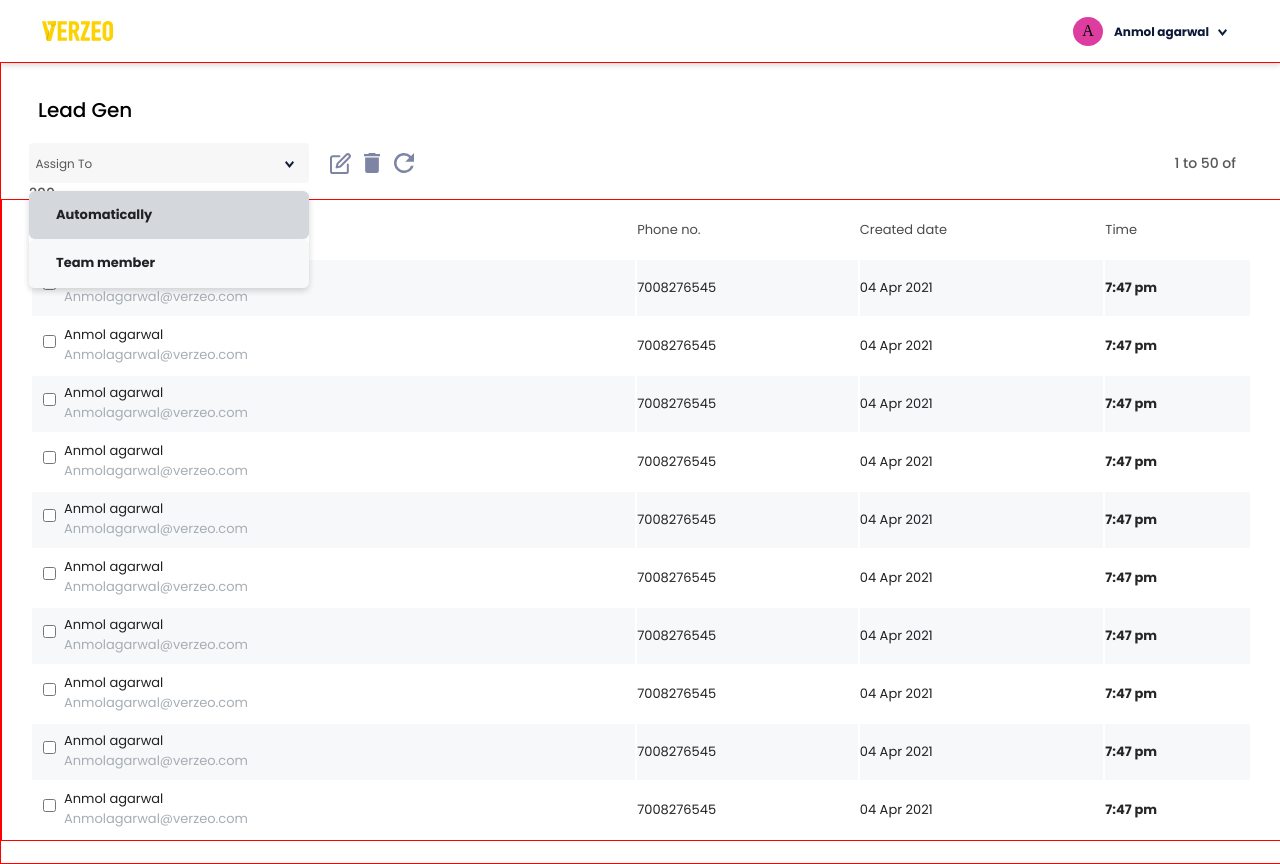
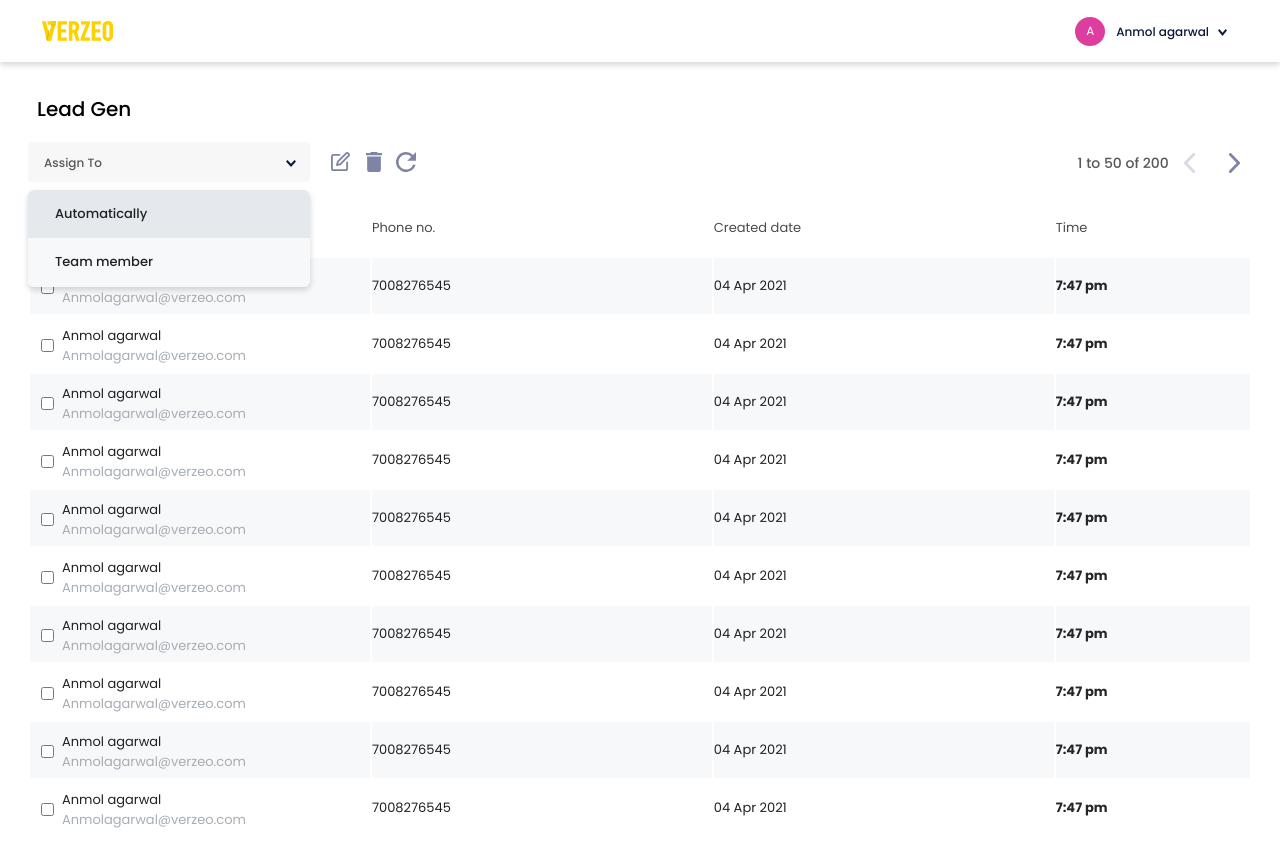
Before and after one commit to RajeshKushwaha1/verzeoui1, a React (Create React App) app: page / in a window 1280 px wide. Both pictures are taken after a click on the picture 289 px from the left and 164 px from the top of the page. Built offline with nearby package versions, Linux system fonts and the light colour scheme.

Commit message:
correct ui lead gen

```diff
--- a/src/Components/LeadGen/Navbar.jsx
+++ b/src/Components/LeadGen/Navbar.jsx
@@ -2,27 +2,6 @@ import React from "react";
 import styled from "styled-components";
 import verzeologo from "../img/verzeologo.svg";
 import ArrowDown from "../img/ArrorDown.svg";
-
-const Navbar = () => {
-  return (
-    <>
-      <NavbarContainer>
-        <Logo>
-          <img src={verzeologo} alt="verzeologo" />
-        </Logo>
-        <Text>
-          <Circle>A</Circle>
-          <p>Anmol agarwal</p>
-          <span>
-            <img src={ArrowDown} alt="ArrowDown" />
-          </span>
-        </Text>
-      </NavbarContainer>
-    </>
-  );
-};
-
-export default Navbar;
 
 const NavbarContainer = styled.div`
   width: auto;
@@ -51,12 +30,12 @@ const Text = styled.div`
     }
   }
   p {
+    color: #ffffff;
     height: 17px;
     font-size: 12px;
-    font-weight: 600;
+    font-weight: 500;
     font-style: normal;
     font-family: Poppins;
-    font-family: "Poppins", sans-serif;
     letter-spacing: 0px;
     color: #0b1838;
     margin-left: 11px;
@@ -71,6 +50,12 @@ const Text = styled.div`
 const Circle = styled.div`
   width: 30px;
   height: 29px;
+  color: white;
+  font-size: 12px;
+  font-weight: normal;
+  font-style: normal;
+  font-family: Poppins;
+  letter-spacing: 0px;
   background: #de3da0 0% 0% no-repeat padding-box;
   border-radius: 50%;
   display: flex;
@@ -78,3 +63,24 @@ const Circle = styled.div`
   justify-content: center;
   cursor: pointer;
 `;
+
+const Navbar = () => {
+  return (
+    <>
+      <NavbarContainer>
+        <Logo>
+          <img src={verzeologo} alt="verzeologo" />
+        </Logo>
+        <Text>
+          <Circle>A</Circle>
+          <p>Anmol agarwal</p>
+          <span>
+            <img src={ArrowDown} alt="ArrowDown" />
+          </span>
+        </Text>
+      </NavbarContainer>
+    </>
+  );
+};
+
+export default Navbar;
--- a/src/Components/LeadGen/PopUp.jsx
+++ b/src/Components/LeadGen/PopUp.jsx
@@ -1,43 +1,6 @@
 import React, { useState } from "react";
 import styled from "styled-components";
-import Close from "../img/Close.svg"
-
-const Popup = () => {
-
-    const [cross, setCross] = useState(true);
-
-    const HandleCross = () => {
-        setCross(!cross)
-    }
-
-  return (
-    <>
-    {cross && <PopupContainer>
-        <Crossbtn>
-          <img src={Close} alt="Close" onClick={HandleCross}/>
-        </Crossbtn>
-        <Team>Assign to team member</Team>
-        <Selector>
-          <form>
-            <label for="member">Select member</label>
-            <br />
-            <select name="team" id="cars">
-              <option value="Tech">Tech member</option>
-              <option value="opertor">opertor</option>
-              <option value="opel">Opel</option>
-              <option value="audi">Audi</option>
-            </select>
-            <br />
-            <button>Create</button>
-          </form>
-        </Selector>
-      </PopupContainer>}
-
-    </>
-  );
-};
-
-export default Popup;
+import Close from "../img/Close.svg";
 
 const PopupContainer = styled.div`
   position: absolute;
@@ -104,3 +67,40 @@ const Selector = styled.div`
     }
   }
 `;
+
+const Popup = () => {
+  const [cross, setCross] = useState(true);
+
+  const HandleCross = () => {
+    setCross(!cross);
+  };
+
+  return (
+    <>
+      {cross && (
+        <PopupContainer>
+          <Crossbtn>
+            <img src={Close} alt="Close" onClick={HandleCross} />
+          </Crossbtn>
+          <Team>Assign to team member</Team>
+          <Selector>
+            <form>
+              <label for="member">Select member</label>
+              <br />
+              <select name="team" id="cars">
+                <option value="Tech">Tech member</option>
+                <option value="opertor">opertor</option>
+                <option value="opel">Opel</option>
+                <option value="audi">Audi</option>
+              </select>
+              <br />
+              <button>Create</button>
+            </form>
+          </Selector>
+        </PopupContainer>
+      )}
+    </>
+  );
+};
+
+export default Popup;
--- a/src/Components/LeadGen/Table.jsx
+++ b/src/Components/LeadGen/Table.jsx
@@ -12,7 +12,6 @@ const TableMainDiv = styled.div`
   width: 100%;
   height: 100vh;
   overflow-y: hidden;
-  border: 1px solid red;
 `;
 
 const TableHeading = styled.h1`
@@ -36,16 +35,18 @@ const InpEdiDelRefDIv = styled.div`
 `;
 
 const Input = styled.input`
-  width: 280px;
+  width: 22%;
   height: 40px;
+  padding-left: 1rem;
   outline: none;
   background: #f7f7f7 0% 0% no-repeat padding-box;
   border-radius: 4px;
   border: none;
   opacity: 1;
   ::placeholder {
+    height: 17px;
     font-size: 12px;
-    font-weight: normal;
+    font-weight: 500;
     font-style: normal;
     font-family: Poppins;
     letter-spacing: 0px;
@@ -62,16 +63,22 @@ const ImgArrowDown = styled.img`
 
 const ImgEdit = styled.img`
   position: absolute;
+  width: 19px;
+  height: 19px;
   margin-top: 10px;
   margin-left: 35.25px;
 `;
 const ImgDelete = styled.img`
   position: absolute;
+  width: 16px;
+  height: 20px;
   margin-top: 10px;
   margin-left: 70px;
 `;
 const ImgRefres = styled.img`
   position: absolute;
+  width: 20px;
+  height: 20px;
   margin-top: 10px;
   margin-left: 100px;
 `;
@@ -79,7 +86,6 @@ const ImgRefres = styled.img`
 const OneToFifty = styled.span`
   width: 91px;
   height: 20px;
-  margin-left: 880px;
   font-size: 14px;
   font-style: normal;
   font-weight: 500;
@@ -88,36 +94,36 @@ const OneToFifty = styled.span`
   color: #585858;
   opacity: 1;
 `;
+
+const DivLeftRight = styled.div`
+  float: right;
+  width: 10rem;
+  height: 20px;
+  margin-top: 0.7rem;
+`;
+
 const ImgLeftArrow = styled.img`
   position: absolute;
-  margin-top: 10px;
   margin-left: 15px;
 `;
 const ImgRightArrow = styled.img`
   position: absolute;
-  margin-top: 10px;
-  margin-left: 50px;
+  margin-left: 60px;
 `;
 
 const Tables = styled.table`
-  /* width: 98.25%; */
   width: 100%;
   height: auto;
   padding-left: 28px;
   padding-right: 28px;
-  /* margin-left: 28px; */
   margin-top: 1rem;
   opacity: 1;
-
-  border: 1px solid red;
 `;
 
 const TheadTh = styled.thead`
   width: 90%;
   height: 56px;
   margin-left: 28px;
-  /* border: 1px solid red; */
-  /* background-color: red; */
 `;
 
 const TrTh = styled.tr`
@@ -135,6 +141,9 @@ const TrTh = styled.tr`
     color: #4a4a4a;
     opacity: 1;
   }
+  &:hover {
+    background-color: #c2d7e2;
+  }
 `;
 
 const Tbody = styled.tbody`
@@ -147,11 +156,17 @@ const Tr = styled.tr`
   &:nth-child(odd) {
     background: #f6f8f9 0% 0% no-repeat padding-box;
   }
+
+  &:hover {
+    background-color: #c2d7e2;
+  }
 `;
 
 const TdTbody = styled.td`
-  font-weight: normal;
+  width: 28%;
+  font-weight: 400;
   font-size: 13px;
+  line-height: 20px;
   font-style: normal;
   font-family: Poppins;
   letter-spacing: 0px;
@@ -161,6 +176,7 @@ const TdTbody = styled.td`
 `;
 
 const TdTbodyTime = styled.td`
+  width: 28%;
   font-weight: bold;
   font-size: 13px;
   font-style: normal;
@@ -171,14 +187,15 @@ const TdTbodyTime = styled.td`
 `;
 
 const InputCheckBox = styled.input`
-  margin-top: 0.5rem;
+  margin-top: 1rem;
   margin-left: 11px;
   opacity: 1;
+  outline: none;
+  border: 2px solid white;
 `;
-
 const CustDetailEmailDiv = styled.div`
   width: auto;
-  margin-top: -1.8rem;
+  margin-top: -2rem;
   margin-left: 2rem;
 `;
 const InputCheckBoxTH = styled.input`
@@ -186,7 +203,7 @@ const InputCheckBoxTH = styled.input`
   margin-left: 11px;
 `;
 const ThCustomDetail = styled.div`
-  margin-top: -1.3rem;
+  margin-top: -1.4rem;
   margin-left: 2rem;
 `;
 
@@ -194,16 +211,17 @@ const EmailPara = styled.p`
   font-weight: normal;
   font-style: normal;
   font-size: 13px;
-  font-family: normal normal normal 13px/23px Acumin Pro;
+  font-family: Poppins;
   letter-spacing: 0px;
   color: #a6adb4;
   opacity: 1;
 `;
 
 const UlDropDown = styled.div`
+  overflow: hidden;
+  width: 22%;
   margin-top: 0.5rem;
   position: absolute;
-  width: 280px;
   height: 97px;
   list-style: none;
   box-shadow: 0px 3px 6px #00000029;
@@ -212,43 +230,41 @@ const UlDropDown = styled.div`
 `;
 
 const LiDropDownMainDiv1 = styled.div`
-  width: 280px;
+  width: 100%;
   height: 48px;
-  border-radius: 6px;
-  background: #f6f8f9 0% 0% no-repeat padding-box;
-  /* border: 1px solid red; */
+  border-top-left-radius: 6px;
+  border-top-right-radius: 6px;
+  background: #f6f8f9 22% no-repeat padding-box;
 `;
 
 const LiDropDownMainDiv2 = styled.div`
-  width: 280px;
+  width: 100%;
   height: 49px;
-  border-radius: 6px;
+  border-bottom-left-radius: 6px;
+  border-bottom-right-radius: 6px;
   background: #f6f8f9 0% 0% no-repeat padding-box;
-  /* border: 1px solid red; */
 `;
 
 const LiDropDown = styled.p`
+  width: auto;
   position: absolute;
   margin-top: 14px;
   margin-left: 27px;
   cursor: pointer;
   border-radius: 6px;
   font-size: 13px;
-  font-weight: 600;
+  font-weight: 500;
   font-style: normal;
   font-family: Poppins;
   letter-spacing: 0px;
   color: #202124;
   opacity: 1;
-  /* border: 1px solid red; */
-  /* background: #f6f8f9 0% 0% no-repeat padding-box; */
 `;
 
 const TeamPopupDiv = styled.div`
   width: 280px;
   height: 48px;
   border-radius: 6px;
-  /* border: 1px solid red; */
 `;
 
 const Table = () => {
@@ -356,7 +372,7 @@ const Table = () => {
       <TableMainDiv>
         <TableHeading>Lead Gen</TableHeading>
         <InpEdiDelRefDIv>
-          <Input placeholder="  Assign To" />
+          <Input placeholder="Assign To" />
 
           <ImgArrowDown src={ArrowDown} alt="ArrowDown" onClick={HandleClick} />
           {open && (
@@ -364,7 +380,7 @@ const Table = () => {
               <LiDropDownMainDiv1
                 onClick={() => HandleButtonColor("first_btn")}
                 style={{
-                  background: `${activeBtn === "first_btn" ? "#d4d7db" : ""}`,
+                  background: `${activeBtn === "first_btn" ? "#e5e9ee" : ""}`,
                 }}
               >
                 <LiDropDown>Automatically</LiDropDown>
@@ -372,7 +388,7 @@ const Table = () => {
               <LiDropDownMainDiv2
                 onClick={() => HandleButtonColor("second_btn")}
                 style={{
-                  background: `${activeBtn === "second_btn" ? "#d4d7db" : ""}`,
+                  background: `${activeBtn === "second_btn" ? "#e5e9ee" : ""}`,
                 }}
               >
                 <TeamPopupDiv onClick={HandlePopup}>
@@ -384,9 +400,11 @@ const Table = () => {
           <ImgEdit src={Edit} alt="Edit" />
           <ImgDelete src={Delete} alt="Delete" />
           <ImgRefres src={Refres} alt="Refres" />
-          <OneToFifty>1 to 50 of 200</OneToFifty>
-          <ImgLeftArrow src={LeftArrow} alt="LeftArrow" />
-          <ImgRightArrow src={Right} alt="Right" />
+          <DivLeftRight>
+            <OneToFifty>1 to 50 of 200</OneToFifty>
+            <ImgLeftArrow src={LeftArrow} alt="LeftArrow" />
+            <ImgRightArrow src={Right} alt="Right" />
+          </DivLeftRight>
         </InpEdiDelRefDIv>
         {popup && <Popup />}
 
```
